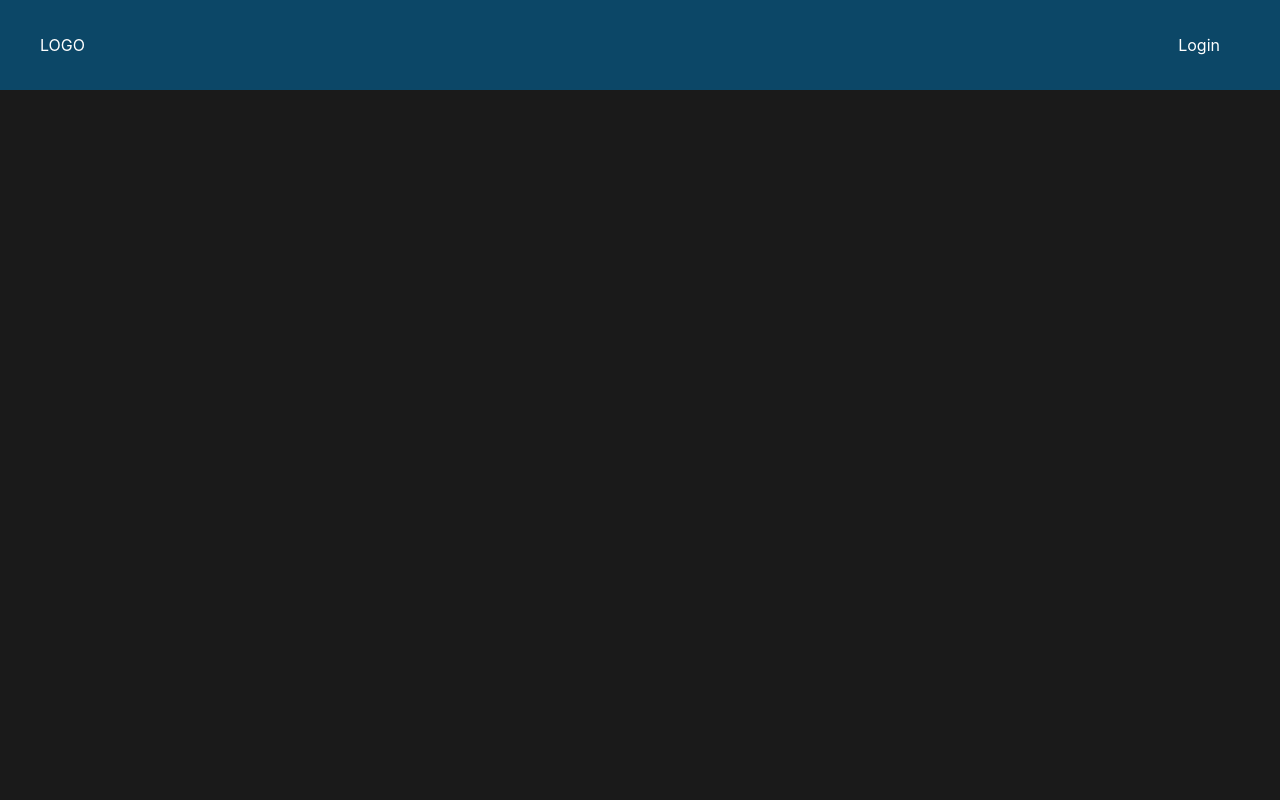
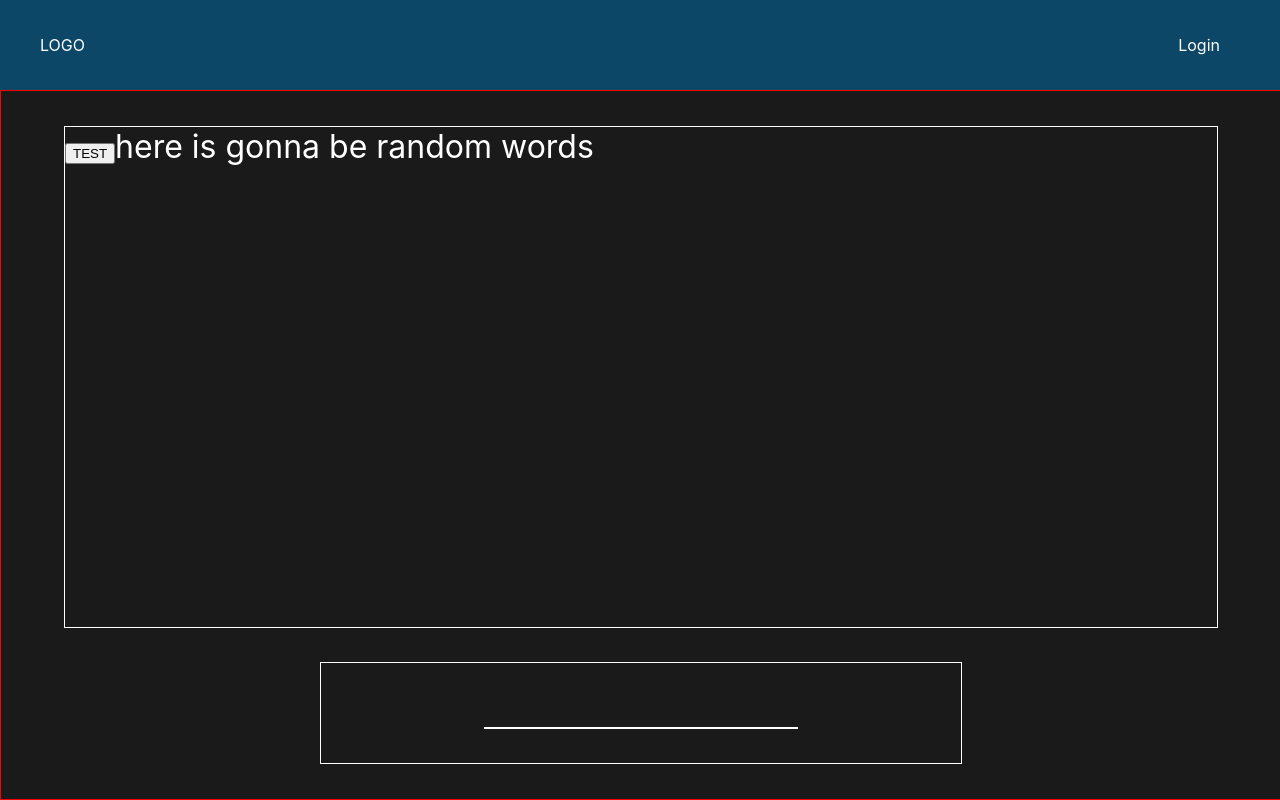
Before and after one commit to JohnBorges52/TypeWhat, a React (Create React App) app in the folder guesswhat-front/: page /play in a window 1280 px wide. Before the commit this address had no page. Built offline with nearby package versions, Linux system fonts and the light colour scheme.

Commit message:
start game logic

```diff
--- a/guesswhat-front/src/App.js
+++ b/guesswhat-front/src/App.js
@@ -7,6 +7,7 @@ import TopNavBar from "./components/TopNavBar";
 import Login from "./components/Login";
 import Register from "./components/Register";
 import HomePage from "./components/HomePage";
+import GamePage from "./components/GamePage";
 
 
 function App() {
@@ -18,6 +19,7 @@ function App() {
         <Route path="/login" element={<Login />} />
         <Route path="/register" element={<Register />} />
         <Route path="/home" element={<HomePage />} />
+        <Route path="/play" element={<GamePage />} />
 
       </Routes>
     </div >
--- /dev/null
+++ b/guesswhat-front/src/components/GamePage.jsx
@@ -0,0 +1,51 @@
+import React from 'react'
+import'../styles/gamepage.scss'
+import axios from 'axios'
+
+
+
+
+export default function GamePage() {
+
+
+
+
+
+  const randomWord = (e) => {
+    e.preventDefault();
+    const url = "https://api.api-ninjas.com/v1/randomword"
+    axios.get(url, {
+      headers: { 'X-Api-Key': 'Z32yDdS8nvmr8jzg+ypYTQ==zfzLwMaoKnftCKOB'}
+
+    })
+    .then((res)=>{
+      console.log(res.data.word)
+    })
+  }
+
+
+
+  return (
+    <div className='gamepage-container'>
+
+    <div className='randomwords-container'>
+      <button onClick={(e)=>{randomWord(e)}}>TEST</button>
+
+      here is gonna be random words
+    </div>
+
+    <div className='typewords-container'>
+
+        <input className='input-words' type="text" />
+
+    </div>
+
+
+
+
+
+
+
+    </div>
+  )
+}
--- a/guesswhat-front/src/components/HomePage.jsx
+++ b/guesswhat-front/src/components/HomePage.jsx
@@ -5,9 +5,14 @@ export default function HomePage() {
   return (
     <div className='homepage-container'>
 
+
+      <div className='homepage-btn-container'>
+
       <div className='play-btn'>PLAY</div>
+
       <div className='ranking-btn'>RANKING</div>
 
+      </div>
 
 
 
--- /dev/null
+++ b/guesswhat-front/src/styles/gamepage.scss
@@ -0,0 +1,51 @@
+.gamepage-container{
+  color: white;
+  border: 1px solid red;
+  width: 100%;
+  height: calc(100% - 92px);
+  display: flex;
+  justify-content: space-evenly;
+  flex-direction: column;
+
+}
+
+.randomwords-container{
+  border: 1px solid white;
+  height: 500px;
+  width: 90%;
+  margin: 0 auto;
+  font-size: 2em;
+
+
+}
+
+.typewords-container{
+  border: 1px solid white;
+  height: 100px;
+  margin: 0 auto;
+  width: 50%;
+  display: flex;
+  justify-content: center;
+  align-items: center;
+
+
+
+
+
+}
+.input-words{
+
+  border: 2px solid white;
+  border-top: none;
+  border-left: none;
+  border-right: none;
+  background-color: transparent;
+  overflow: hidden;
+  outline: none;
+  color: white;
+  font-size: 1.5em;
+  text-align: center;
+  text-transform: uppercase;
+
+
+}
--- a/guesswhat-front/src/styles/homepage.scss
+++ b/guesswhat-front/src/styles/homepage.scss
@@ -6,7 +6,6 @@
   flex-direction: column;
   justify-content: center;
   align-items: center;
-  gap: 300px;
 
 }
 .play-btn{
@@ -19,13 +18,14 @@
   display: flex;
   align-items: center;
   justify-content: center;
-  margin-top: -150px;
+  // margin-top: -150px;
   cursor: pointer;
   position: relative;
   overflow: hidden;
   z-index: 1;
   transition: 400ms;
   font-size: 1.5em;
+  animation: pulse 3s infinite;
 
 }
 
@@ -38,6 +38,7 @@
   z-index: -1;
   transition: transform 0.5s ease;
 
+
 }
 
 .play-btn:hover{
@@ -45,7 +46,7 @@
   height: 200px;
   font-size: 2em;
   transition: 400ms;
-  animation: pulse 4s infinite;
+
   border: 3px solid rgb(255, 255, 255);
 
 }
@@ -64,3 +65,50 @@
   90%{box-shadow: 0 0 0 20px rgba(231, 84, 16, 0.4);}
   100%{box-shadow: 0 0 0 60px rgba(231, 84, 16, 0.027);}
 }
+
+.ranking-btn {
+color: white;
+border: 2px solid white;
+padding: 15px 30px;
+border-radius: 15px;
+background-color: #f87a26;
+cursor: pointer;
+font-size: 1.1em;
+transition: 200ms;
+
+
+
+}
+
+
+.ranking-btn::after{
+  transition: transform 0.5s ease;
+}
+
+.ranking-btn:hover{
+  font-size: 1.4em;
+
+
+
+}
+
+
+.homepage-btn-container{
+
+  width: 40%;
+  min-width: 280px;
+
+  height: 55vh;
+  min-height: 370px;
+
+  border: 1px solid white;
+  border-radius: 10px;
+  display: flex;
+  flex-direction: column;
+  justify-content: space-evenly;
+  align-items: center;
+  background-color: #4e598c;
+
+
+
+}
```
